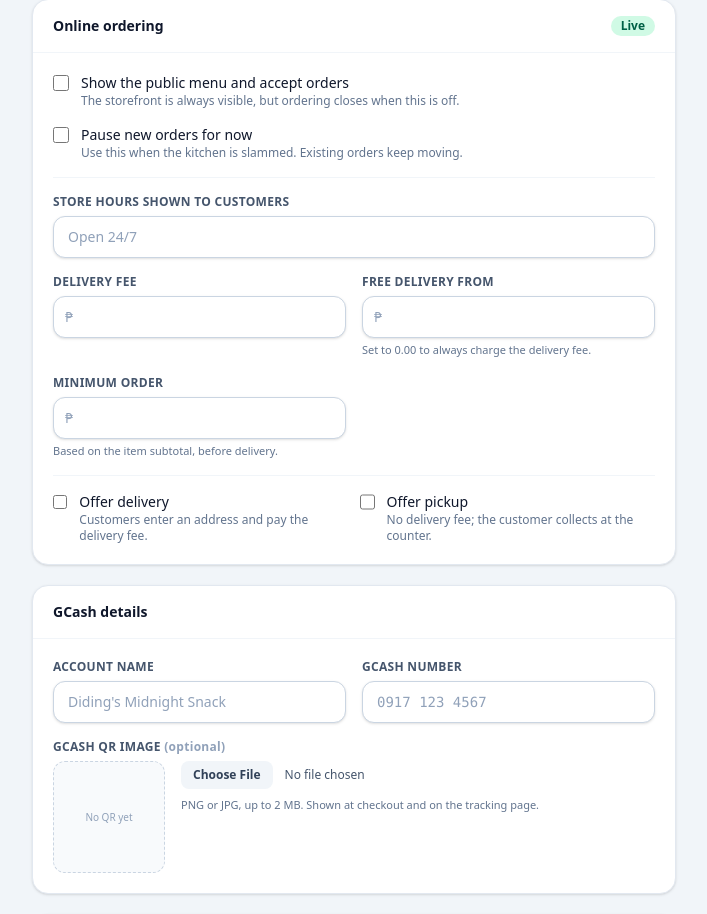
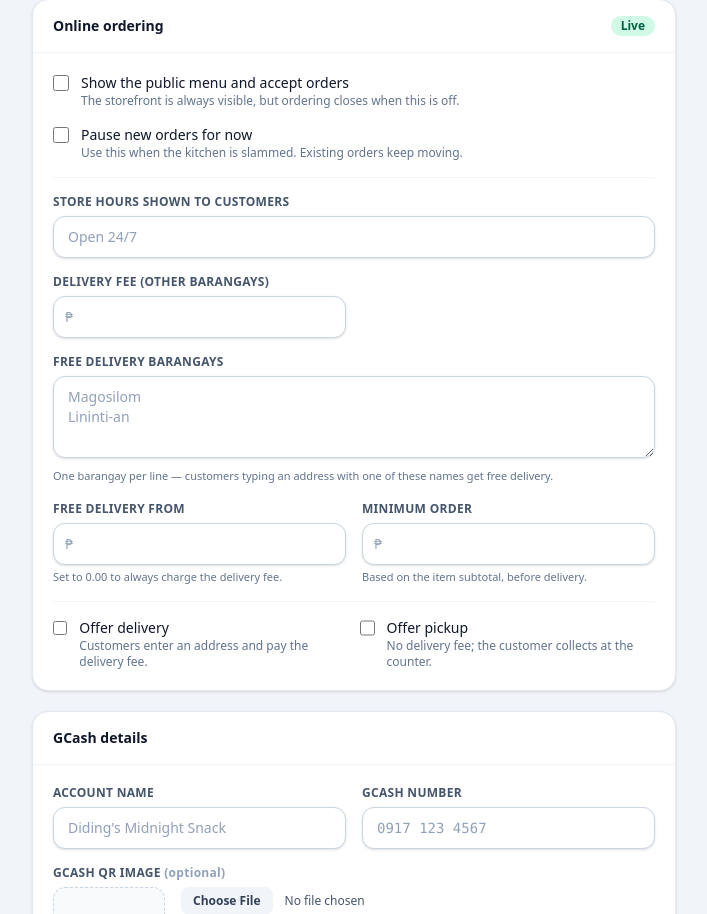
Before and after one commit to agorrero568688-lgtm/MidnightSnackSystem, a Laravel app: page /settings in a window 1280 px wide. Shown: the part 816-1730 px from the top of the page, without its empty margins (248-955 px from the left). Run offline with Laravel 12, Linux system fonts and the light colour scheme; a user stored in the database is signed in; data comes from the database, SQL or seed files in the repository; style sheets or scripts are compiled from the project's sources; some libraries are stand-ins or nearby versions.

Commit message:
Add barangay-based free delivery (Magosilom, Lininti-an)

```diff
--- a/app/Livewire/Settings/Edit.php
+++ b/app/Livewire/Settings/Edit.php
@@ -41,6 +41,8 @@ class Edit extends Component
     public bool $pickupEnabled = true;
 
     public string $deliveryFee = '0.00';
+
+    public string $deliveryFreeBarangays = '';
 
     public string $freeDeliveryThreshold = '0.00';
 
@@ -95,6 +97,7 @@ class Edit extends Component
         $this->deliveryEnabled = Setting::bool('delivery_enabled');
         $this->pickupEnabled = Setting::bool('pickup_enabled');
         $this->deliveryFee = (string) Setting::get('delivery_fee', '0.00');
+        $this->deliveryFreeBarangays = (string) Setting::get('delivery_free_barangays', "Magosilom\nLininti-an");
         $this->freeDeliveryThreshold = (string) Setting::get('free_delivery_threshold', '0.00');
         $this->minimumOrderTotal = (string) Setting::get('minimum_order_total', '0.00');
         $this->gcashName = (string) Setting::get('gcash_name');
@@ -122,6 +125,7 @@ class Edit extends Component
             'lowStockDefault' => ['required', 'integer', 'min:0', 'max:9999'],
             'storeHours' => ['nullable', 'string', 'max:100'],
             'deliveryFee' => ['required', 'numeric', 'min:0', 'max:99999'],
+            'deliveryFreeBarangays' => ['required', 'string', 'max:400'],
             'freeDeliveryThreshold' => ['required', 'numeric', 'min:0', 'max:99999'],
             'minimumOrderTotal' => ['required', 'numeric', 'min:0', 'max:99999'],
             'gcashName' => ['nullable', 'string', 'max:100'],
@@ -160,6 +164,7 @@ class Edit extends Component
             'delivery_enabled' => $this->deliveryEnabled ? '1' : '0',
             'pickup_enabled' => $this->pickupEnabled ? '1' : '0',
             'delivery_fee' => Money::decimal(Money::cents($validated['deliveryFee'])),
+            'delivery_free_barangays' => trim((string) $validated['deliveryFreeBarangays']),
             'free_delivery_threshold' => Money::decimal(Money::cents($validated['freeDeliveryThreshold'])),
             'minimum_order_total' => Money::decimal(Money::cents($validated['minimumOrderTotal'])),
             'gcash_name' => $validated['gcashName'] ?? '',
--- a/app/Models/Setting.php
+++ b/app/Models/Setting.php
@@ -28,7 +28,8 @@ class Setting extends Model
         'store_hours' => 'Open 24/7, daily',
         'delivery_enabled' => '1',
         'pickup_enabled' => '1',
-        'delivery_fee' => '39.00',
+        'delivery_fee' => '20.00',
+        'delivery_free_barangays' => "Magosilom\nLininti-an",
         'free_delivery_threshold' => '0',
         'minimum_order_total' => '0',
         'gcash_name' => '',
--- a/database/seeders/SettingsSeeder.php
+++ b/database/seeders/SettingsSeeder.php
@@ -23,7 +23,8 @@ class SettingsSeeder extends Seeder
             'store_hours' => 'Open 24/7, daily',
             'delivery_enabled' => '1',
             'pickup_enabled' => '1',
-            'delivery_fee' => '39.00',
+            'delivery_fee' => '20.00',
+            'delivery_free_barangays' => "Magosilom\nLininti-an",
             'free_delivery_threshold' => '0',
             'minimum_order_total' => '0',
             'gcash_name' => '',
--- a/resources/js/order.js
+++ b/resources/js/order.js
@@ -201,8 +201,29 @@ window.orderCart = function () {
             return this.items.reduce((sum, item) => sum + item.price_cents * item.qty, 0);
         },
 
+        get isDeliveryFree() {
+            if (this.orderType !== 'delivery' || this.address.trim() === '') {
+                return false;
+            }
+
+            const address = this.normalizeBarangay(this.address);
+
+            return (this.config.delivery_free_barangays || []).some((barangay) => {
+                const name = this.normalizeBarangay(barangay);
+                return name !== '' && address.includes(name);
+            });
+        },
+
+        normalizeBarangay(value) {
+            return String(value || '').toLowerCase().replace(/[^a-z0-9]+/g, '').trim();
+        },
+
         get deliveryFeeCents() {
             if (this.orderType === 'pickup') {
+                return 0;
+            }
+
+            if (this.isDeliveryFree) {
                 return 0;
             }
 
--- a/resources/views/components/layouts/storefront.blade.php
+++ b/resources/views/components/layouts/storefront.blade.php
@@ -152,7 +152,7 @@
                         </div>
                         <div class="flex justify-between text-slate-600">
                             <span>Delivery fee</span>
-                            <span x-text="orderType === 'pickup' ? 'Pickup' : (deliveryFeeCents === 0 ? 'Free' : money(deliveryFeeCents))"></span>
+                            <span x-text="orderType === 'pickup' ? 'Pickup' : (deliveryFeeCents === 0 ? 'Free delivery' : money(deliveryFeeCents))"></span>
                         </div>
                         <div class="flex justify-between border-t border-slate-200 pt-2 text-base font-black">
                             <span>Total</span><span x-text="money(totalCents)"></span>
--- a/resources/views/livewire/settings/edit.blade.php
+++ b/resources/views/livewire/settings/edit.blade.php
@@ -105,12 +105,20 @@
                         </div>
 
                         <div>
-                            <label class="label">Delivery fee</label>
+                            <label class="label">Delivery fee (other barangays)</label>
                             <div class="relative">
                                 <span class="absolute top-1/2 left-3 -translate-y-1/2 text-sm text-slate-400">₱</span>
                                 <input wire:model="deliveryFee" type="number" step="0.01" min="0" class="input pl-7">
                             </div>
                             @error('deliveryFee') <p class="mt-1 text-xs text-rose-600">{{ $message }}</p> @enderror
+                        </div>
+
+                        <div class="sm:col-span-2">
+                            <label class="label">Free delivery barangays</label>
+                            <textarea wire:model="deliveryFreeBarangays" rows="3" maxlength="400" class="input" spellcheck="false"
+                                placeholder="Magosilom&#10;Lininti-an"></textarea>
+                            <p class="mt-1 text-[11px] text-slate-500">One barangay per line — customers typing an address with one of these names get free delivery.</p>
+                            @error('deliveryFreeBarangays') <p class="mt-1 text-xs text-rose-600">{{ $message }}</p> @enderror
                         </div>
 
                         <div>
--- a/resources/views/orders/checkout.blade.php
+++ b/resources/views/orders/checkout.blade.php
@@ -239,8 +239,11 @@
                         </div>
                         <div class="flex justify-between text-slate-600">
                             <span>Delivery fee</span>
-                            <span x-text="orderType === 'pickup' ? 'Pickup' : (deliveryFeeCents === 0 ? 'Free' : money(deliveryFeeCents))"></span>
+                            <span x-text="orderType === 'pickup' ? 'Pickup' : (deliveryFeeCents === 0 ? 'Free delivery' : money(deliveryFeeCents))"></span>
                         </div>
+                        <p x-show="isDeliveryFree && orderType === 'delivery'" x-cloak class="text-[11px] text-emerald-700">
+                            Free delivery: <span x-text="config.delivery_free_barangays_text || ''"></span>
+                        </p>
                         <div class="flex justify-between border-t border-slate-100 pt-2 text-base font-black">
                             <span>Total</span><span x-text="money(totalCents)"></span>
                         </div>
```
Also changed, not shown: app/Services/OrderService.php (+36 -1 lines), app/Services/StorefrontService.php (+7 -0 lines), tests/Feature/OnlineSettingsTest.php (+13 -0 lines), tests/Feature/OrderBoardTest.php (+5 -5 lines), tests/Feature/OrderPlacementTest.php (+72 -3 lines), README.md.
